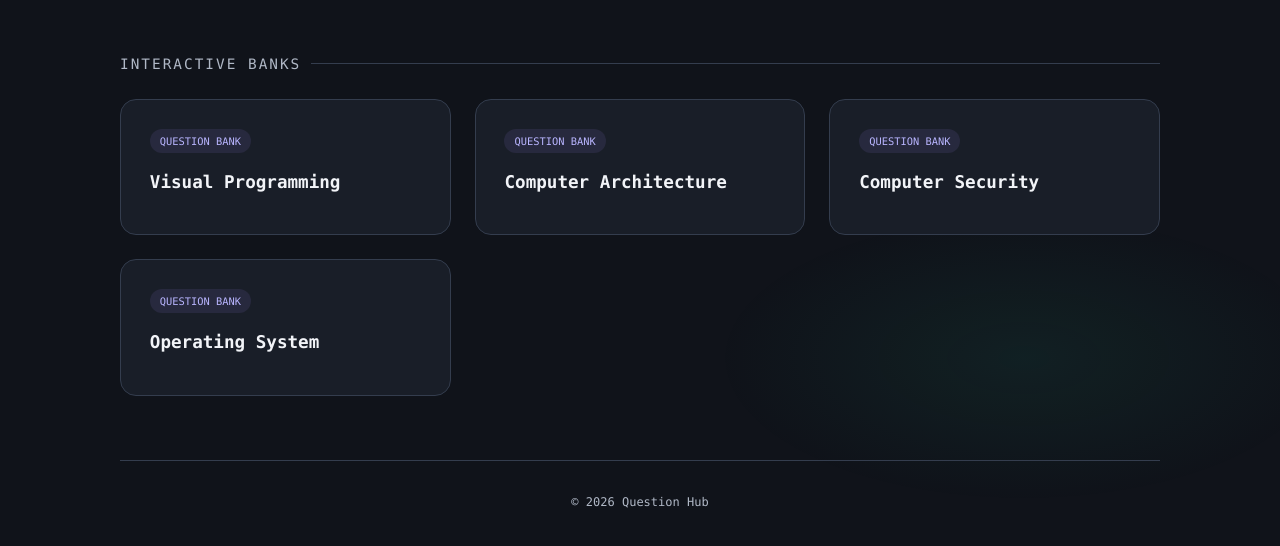
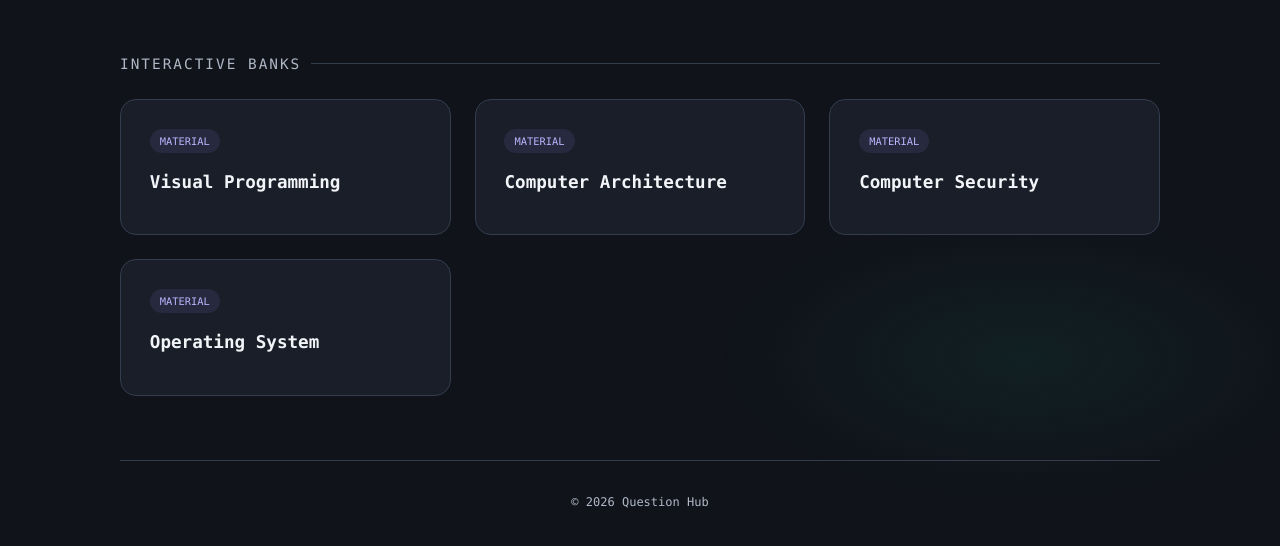
Before and after one commit to Ali-Hegzy/QuestionsPortal, a plain HTML site: page index.html in a window 1280 px wide. Shown: the part 282-828 px from the top of the page. Drawn offline with Linux system fonts and the light colour scheme.

Commit message:
change from Question Band to Material to be more general and help in maintenance and expand

```diff
--- a/index.html
+++ b/index.html
@@ -61,19 +61,19 @@
             <div class="section-title">Interactive Banks</div>
             <main class="quiz-grid">
                 <a href="/java/" class="card">
-                    <div class="tag">Question Bank</div>
+                    <div class="tag">Material</div>
                     <h3>Visual Programming</h3>
                 </a>
                 <a href="/compArch/" class="card">
-                    <div class="tag">Question Bank</div>
+                    <div class="tag">Material</div>
                     <h3>Computer Architecture</h3>
                 </a>
                 <a href="/computersecurity/" class="card">
-                    <div class="tag">Question Bank</div>
+                    <div class="tag">Material</div>
                     <h3>Computer Security</h3>
                 </a>
                 <a href="/os/" class="card">
-                    <div class="tag">Question Bank</div>
+                    <div class="tag">Material</div>
                     <h3>Operating System</h3>
                 </a>
             </main>
```
